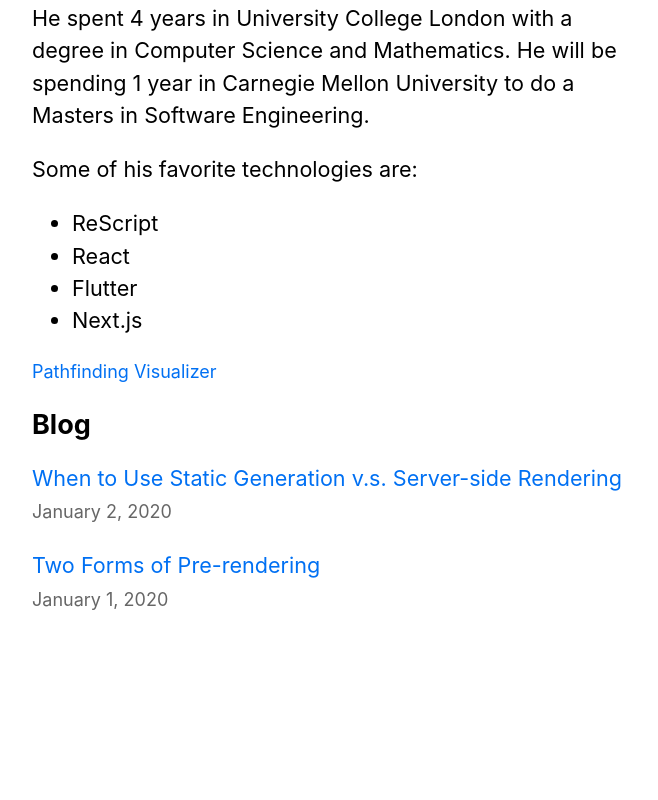
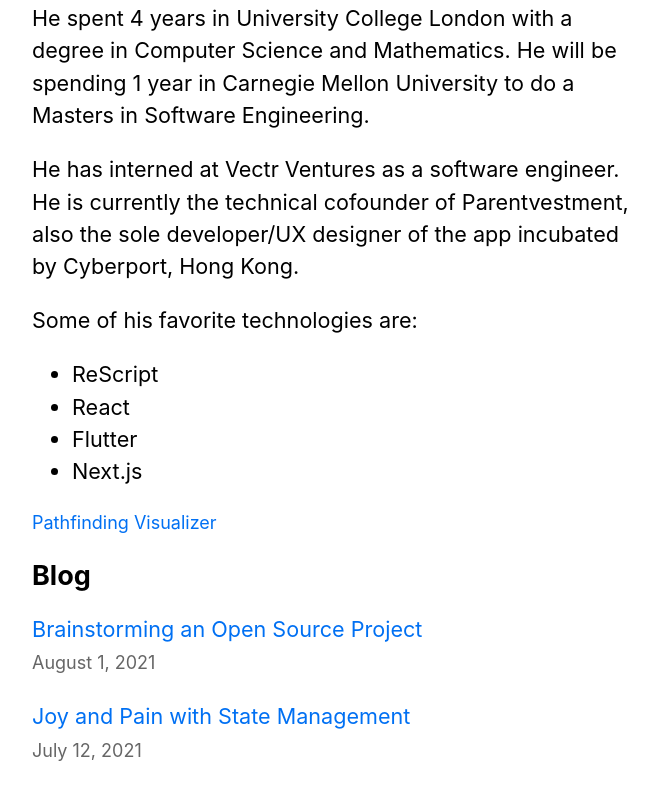
Before and after one commit to heiheihang/nextjs-blog, a Next.js app: page / in a window 1280 px wide. Shown: the part 394-1194 px from the top of the page, without its empty margins (302-960 px from the left). Before the commit the page ends 1116 px from the top, so only its background shows below. Built offline with nearby package versions, Linux system fonts and the light colour scheme.

Commit message:
updated blog

```diff
--- a/components/layout.js
+++ b/components/layout.js
@@ -5,7 +5,7 @@
 import Link from 'next/link'
 
 const name = 'Alex'
-export const siteTitle = 'Next.js Sample Website'
+export const siteTitle = 'Alex Fung Blog'
 
 export default function Layout({ children, home }) {
   return (
--- a/pages/index.js
+++ b/pages/index.js
@@ -26,6 +26,9 @@
         <p>
         He spent 4 years in University College London with a degree in Computer Science
           and Mathematics. He will be spending 1 year in Carnegie Mellon University to do a Masters in Software Engineering.
+        </p>
+        <p>He has interned at Vectr Ventures as a software engineer. He is currently the technical cofounder of
+        Parentvestment, also the sole developer/UX designer of the app incubated by Cyberport, Hong Kong.
         </p>
         <p>
           Some of his favorite technologies are:
--- /dev/null
+++ b/posts/flutter-provider.md
@@ -0,0 +1,27 @@
+---
+title: 'Joy and Pain with State Management'
+date: '2021-07-12'
+---
+## Joy
+
+In my development process of the Flutter App Parentvestment, I have been figuring out the best practice to handle data flows. An intuitive approach would involve a HTTP request on every screen load. There are many downsides on this approach:
+
+- Expensive server cost with frequent queries to database
+- Bad user experience for asynchronous data loading
+- App hangs if server fails to respond
+
+After considering the downsides, I have decided to look up state management tools in Flutter. State mangement tools would allow the app to minimize the number of HTTP requests by handling all the data flow in the app as states.
+
+A simple example would be a TODO list. In the old inefficient approach, there is a HTTP request made each time the user clicks on the TODO list screen. When the user adds or removes an item from the list, a HTTP request is made to do the update, and another HTTP request is made to retrieve the new list.
+
+With state management tools, the app pre-loads the data in the TODO list. Each update on the list is done on the state, alongside with HTTP requests (PUT, DELETE) in the background. State management tools are quick nowadays and the waiting time for update in the frontend is insignificant.
+
+## Pain
+
+The pain of state management tool is more on the development side. If we assume the backend is functionally perfect, there is nothing to worry about. However, in the debugging process, we want to make sure the changes in the frontend are align with the changes in the backend. With state management, the frontend and the backend are separate and we need a way to make sure both are working properly.
+
+This forces me to do loggings in the backend to make sure the backend is working as intended.
+
+Another problem with state management is a complex design to optimize the amount the data carried over in the state. As the Parentvestment App has 100+ pictures on load, carrying all the data in a single state would imply heavy data flow on each screen load even if the screen does not have any image on it. The Provider package in Flutter limits the number of states to be declared to 6, and it takes meticulous speculation to design what data goes into each state.
+
+However, Provider is sufficient for the Parentvestment App as it is not a huge app after all.
--- /dev/null
+++ b/posts/open-source-project.md
@@ -0,0 +1,12 @@
+---
+title: 'Brainstorming an Open Source Project'
+date: '2021-08-01'
+---
+
+In an unexpected chatting session with my Telegram fellows, we have decided to start an open source project on connecting Hong Kong students looking to study abroad with international students. As the leader of this project, I have to make many decisions for my 20 or so teammates to ensure our project is on the right trajectory.
+
+The first problem is aligning the expectation of all members. Some members are students and their sole purpose is to build an impactful project which looks good on their resumes. Others are working professionals who want to develop new skills outside of their duties to increase their competitiveness. It is difficult to come up with a project idea that satisfies people on both ends of the spectrum, especially under a democratic system.
+
+We have concluded that we will build a public forum enhanced by NLP which seems to cater the needs of both parties. The students may work on the basic RESTFUL API on the backend and React on the frontend, perhaps with some CICD and deployment experience which look awesome on their resumes. Meanwhile the working professionals may spend time grinding NLP and machine learning theories to broaden their computer science knowledge and their working competency with machine learning engineers in future occasions.
+
+I have decided to take up the role to lead the students with limited experience in real world projects as I have participated in several internships and real world projects development. The challenging part is to set up sufficient skeleton code so the beginners have enough grounds to start writing code, but not too much that their codes seem trivial.
--- a/posts/pre-rendering.md
+++ /dev/null
@@ -1,11 +0,0 @@
----
-title: 'Two Forms of Pre-rendering'
-date: '2020-01-01'
----
-
-Next.js has two forms of pre-rendering: **Static Generation** and **Server-side Rendering**. The difference is in **when** it generates the HTML for a page.
-
-- **Static Generation** is the pre-rendering method that generates the HTML at **build time**. The pre-rendered HTML is then _reused_ on each request.
-- **Server-side Rendering** is the pre-rendering method that generates the HTML on **each request**.
-
-Importantly, Next.js lets you **choose** which pre-rendering form to use for each page. You can create a "hybrid" Next.js app by using Static Generation for most pages and using Server-side Rendering for others.
--- a/posts/ssg-ssr.md
+++ /dev/null
@@ -1,19 +0,0 @@
----
-title: 'When to Use Static Generation v.s. Server-side Rendering'
-date: '2020-01-02'
----
-
-We recommend using **Static Generation** (with and without data) whenever possible because your page can be built once and served by CDN, which makes it much faster than having a server render the page on every request.
-
-You can use Static Generation for many types of pages, including:
-
-- Marketing pages
-- Blog posts
-- E-commerce product listings
-- Help and documentation
-
-You should ask yourself: "Can I pre-render this page **ahead** of a user's request?" If the answer is yes, then you should choose Static Generation.
-
-On the other hand, Static Generation is **not** a good idea if you cannot pre-render a page ahead of a user's request. Maybe your page shows frequently updated data, and the page content changes on every request.
-
-In that case, you can use **Server-Side Rendering**. It will be slower, but the pre-rendered page will always be up-to-date. Or you can skip pre-rendering and use client-side JavaScript to populate data.
```
Also changed, not shown: 1 other file (tests, documents, lock files or other folders).
